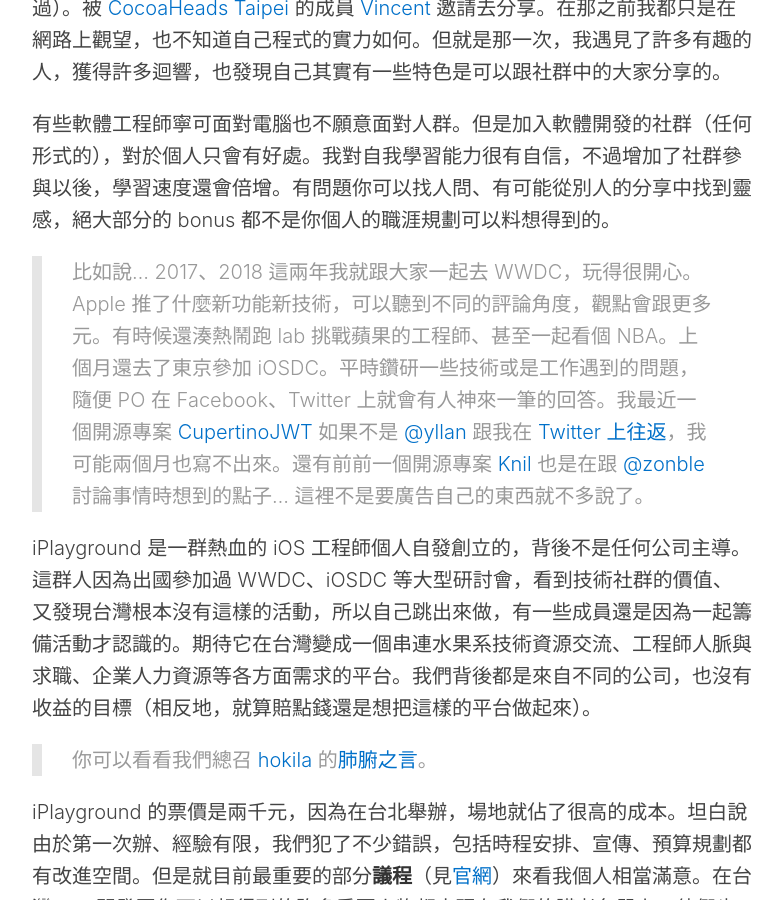
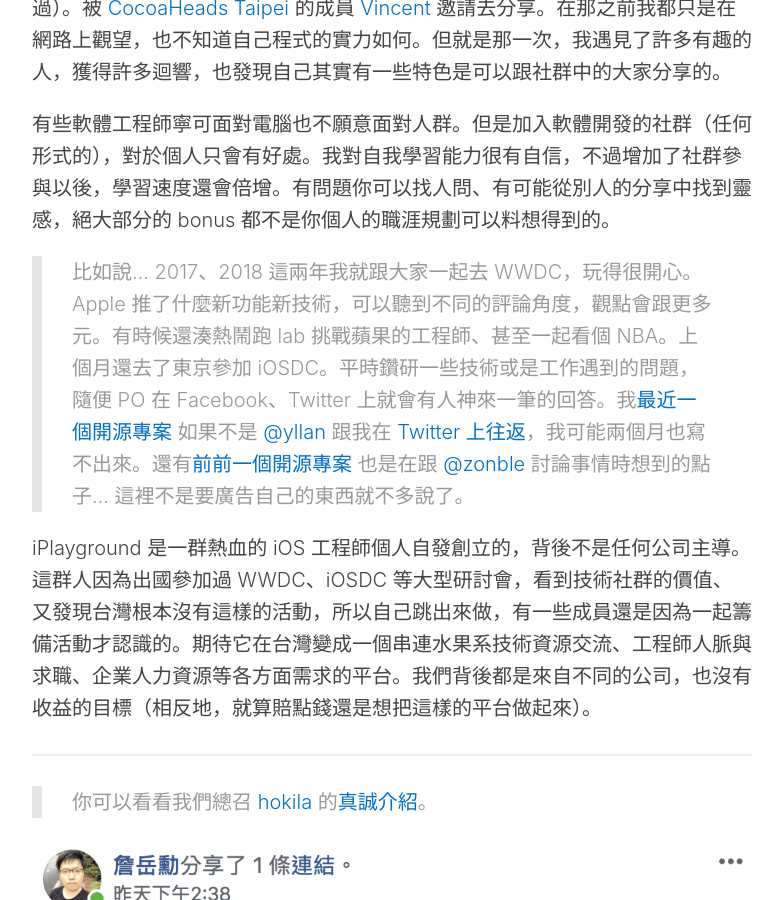
Before and after one commit to ethanhuang13/13h.tw, a Jekyll site: the page built from _posts/2018-10-01-dont-miss-iplayground.md, in a window 1280 px wide and 900 px high, scrolled down 667 px. Shown: the whole window, without its empty margins (248-1031 px from the left). Built offline with Jekyll 4.4.1, drawn with Linux system fonts in a browser that asks for light colours.

Commit message:
更新「身為 iOS 工程師不該錯過的 iPlayground」

```diff
--- a/_posts/2018-10-01-dont-miss-iplayground.md
+++ b/_posts/2018-10-01-dont-miss-iplayground.md
@@ -10,12 +10,16 @@
 
 有些軟體工程師寧可面對電腦也不願意面對人群。但是加入軟體開發的社群（任何形式的），對於個人只會有好處。我對自我學習能力很有自信，不過增加了社群參與以後，學習速度還會倍增。有問題你可以找人問、有可能從別人的分享中找到靈感，絕大部分的 bonus 都不是你個人的職涯規劃可以料想得到的。
 
-> 比如說... 2017、2018 這兩年我就跟大家一起去 WWDC，玩得很開心。Apple 推了什麼新功能新技術，可以聽到不同的評論角度，觀點會跟更多元。有時候還湊熱鬧跑 lab 挑戰蘋果的工程師、甚至一起看個 NBA。上個月還去了東京參加 iOSDC。平時鑽研一些技術或是工作遇到的問題，隨便 PO 在 Facebook、Twitter 上就會有人神來一筆的回答。我最近一個開源專案 [CupertinoJWT](https://github.com/ethanhuang13/CupertinoJWT) 如果不是 [@yllan](https://twitter.com/yllan) 跟我在 [Twitter 上往返](https://twitter.com/yllan/status/1028232124124385280)，我可能兩個月也寫不出來。還有前前一個開源專案 [Knil](https://github.com/ethanhuang13/knil) 也是在跟 [@zonble](https://twitter.com/zonble) 討論事情時想到的點子... 這裡不是要廣告自己的東西就不多說了。
+> 比如說... 2017、2018 這兩年我就跟大家一起去 WWDC，玩得很開心。Apple 推了什麼新功能新技術，可以聽到不同的評論角度，觀點會跟更多元。有時候還湊熱鬧跑 lab 挑戰蘋果的工程師、甚至一起看個 NBA。上個月還去了東京參加 iOSDC。平時鑽研一些技術或是工作遇到的問題，隨便 PO 在 Facebook、Twitter 上就會有人神來一筆的回答。我[最近一個開源專案](https://github.com/ethanhuang13/CupertinoJWT) 如果不是 [@yllan](https://twitter.com/yllan) 跟我在 [Twitter 上往返](https://twitter.com/yllan/status/1028232124124385280)，我可能兩個月也寫不出來。還有[前前一個開源專案](https://github.com/ethanhuang13/knil) 也是在跟 [@zonble](https://twitter.com/zonble) 討論事情時想到的點子... 這裡不是要廣告自己的東西就不多說了。
 
 iPlayground 是一群熱血的 iOS 工程師個人自發創立的，背後不是任何公司主導。這群人因為出國參加過 WWDC、iOSDC 等大型研討會，看到技術社群的價值、又發現台灣根本沒有這樣的活動，所以自己跳出來做，有一些成員還是因為一起籌備活動才認識的。期待它在台灣變成一個串連水果系技術資源交流、工程師人脈與求職、企業人力資源等各方面需求的平台。我們背後都是來自不同的公司，也沒有收益的目標（相反地，就算賠點錢還是想把這樣的平台做起來）。
 
-> 你可以看看我們總召 [hokila](https://www.facebook.com/hokilaj) 的[肺腑之言](https://www.facebook.com/groups/cocoaheads.taipei/permalink/1892883187464626/)。
+---
+> 你可以看看我們總召 [hokila](https://www.facebook.com/hokilaj) 的[真誠介紹](https://www.facebook.com/groups/cocoaheads.taipei/permalink/1892883187464626/)。
 
+![iPlayground by Hokila](/assets/img/2018-10-01-iplayground-hokila.png)
+
+---
 iPlayground 的票價是兩千元，因為在台北舉辦，場地就佔了很高的成本。坦白說由於第一次辦、經驗有限，我們犯了不少錯誤，包括時程安排、宣傳、預算規劃都有改進空間。但是就目前最重要的部分**議程**（見[官網](https://iplayground.io)）來看我個人相當滿意。在台灣 iOS 開發圈你可以想得到的許多重要人物都出現在我們的講者名單上，他們也跟團隊成員一樣不支薪，是基於熱情來跟大家分享。我敢說任何去過 iOS 專門技術研討會的 iOS 開發者，一眼就可以看出這些議程跟這場活動的價值。甚至覺得物超所值。
 
 > WWDC 的票價就 1599 鎂，還不計算交通食宿。就算去東京參加 iOSDC 也要機票啊。而且只有在台灣舉辦你才能用熟悉的語言與大家交流。
@@ -24,4 +28,4 @@
 
 最後必須提醒，由於活動僅剩三週，眼下看似還有一百多張票可能轉瞬就消失。所以有一點心動還是[趕快行動](https://iplayground.kktix.cc/events/iplayground2018)吧。
 
-**你還在猶豫是因為你想要！**
+# **你還在猶豫是因為你想要！**
```
Also changed, not shown: assets/img/2018-10-01-iplayground-hokila.png (added).
